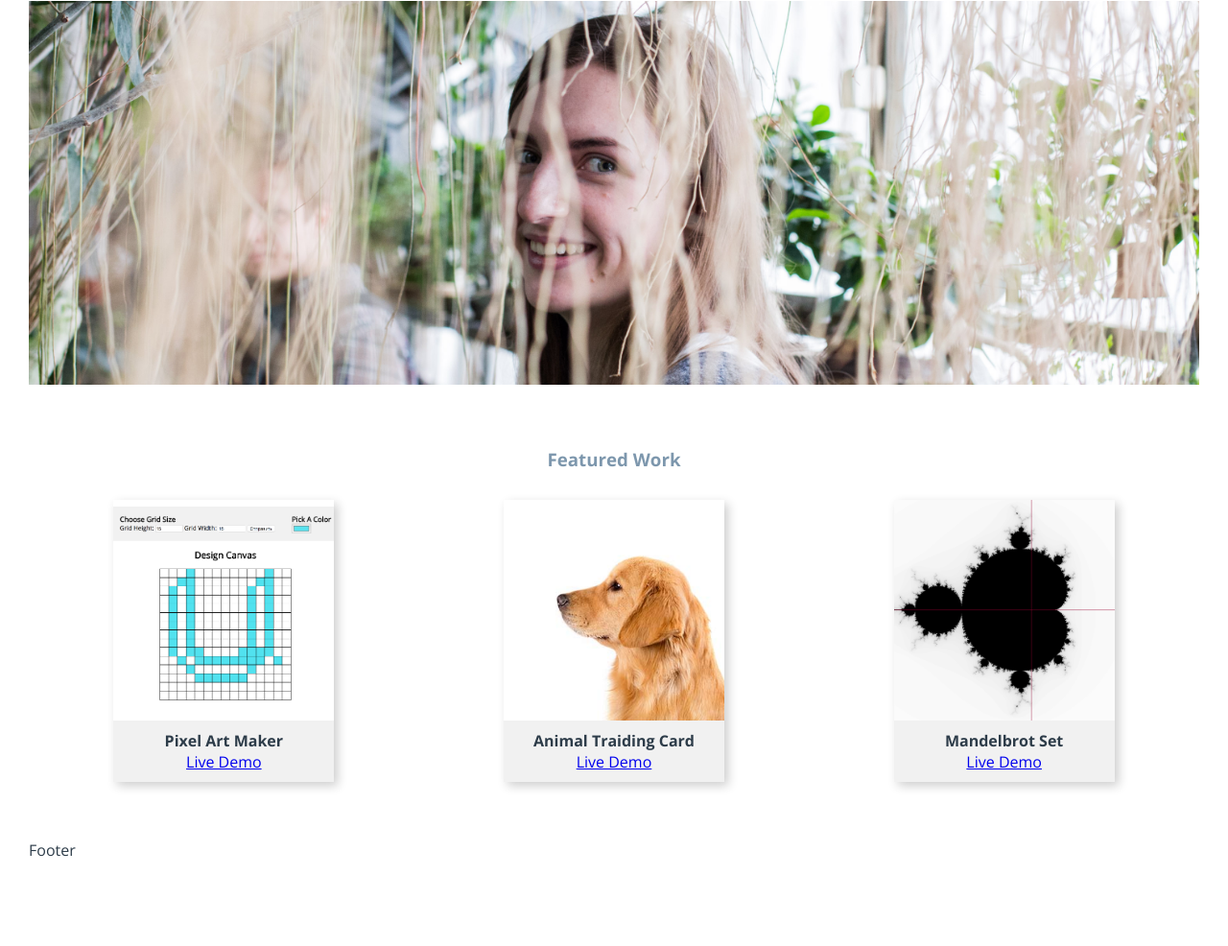
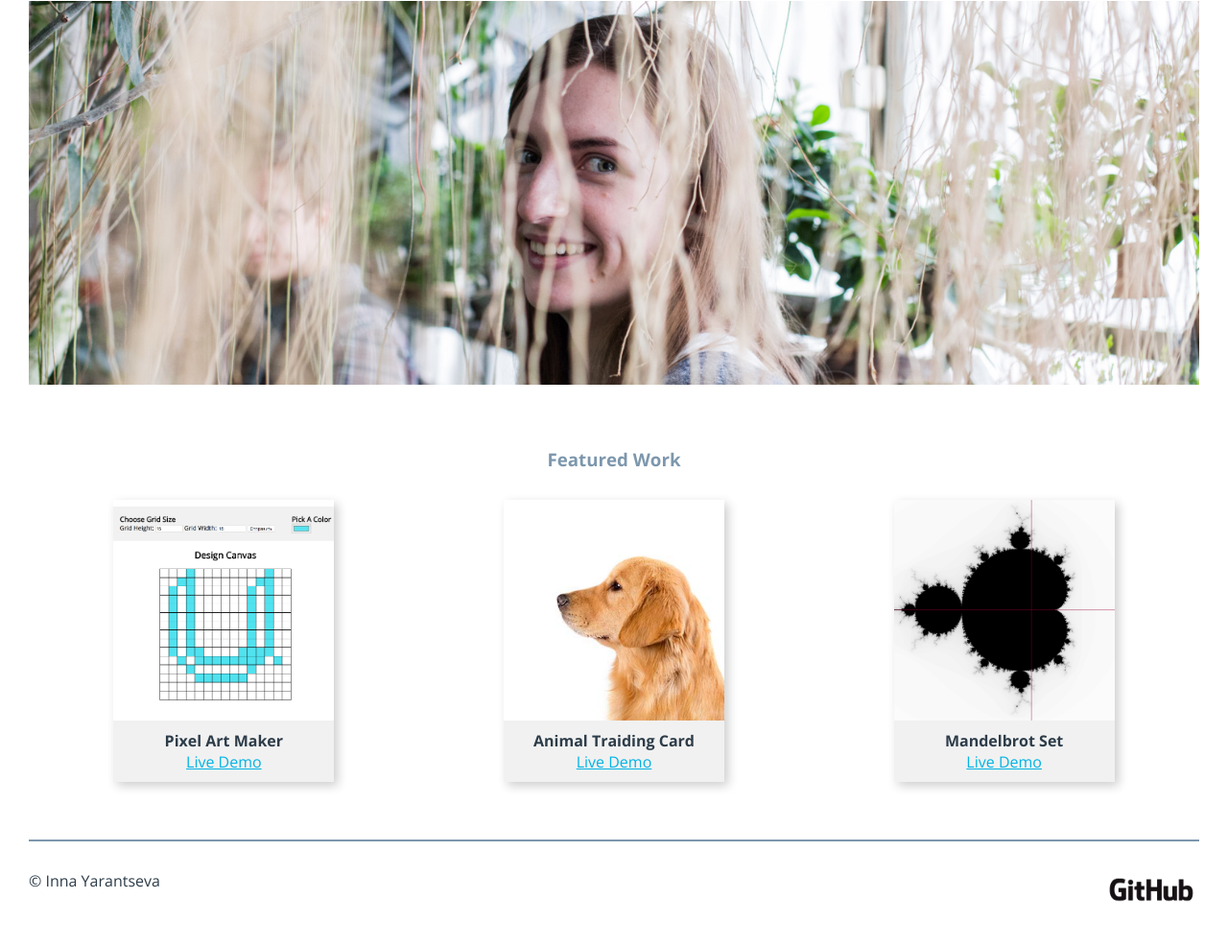
Before and after one commit to innayarantseva/u-portfolio, a plain HTML site: page index.html in a window 1280 px wide. Shown: the part 203-1189 px from the top of the page at 96% size. Before the commit the page ends 1130 px from the top, so only its background shows below. Drawn offline with nearby package versions, Linux system fonts and the light colour scheme.

Commit message:
footer, anchor styles

```diff
--- a/css/style.css
+++ b/css/style.css
@@ -19,6 +19,14 @@ body {
     margin: auto;
 }
 
+a {
+    color: #02b3e4;
+}
+
+a:hover {
+    opacity: .5;
+    transition: opacity ease-in-out, .2s;
+}
 
 /****************************************
     Header Styles
@@ -122,9 +130,17 @@ body {
 ****************************************/
 
 .footer {
+    display: flex;
+    justify-content: space-between;
+    padding: 30px 0;
 
+    border-top: 2px solid #7d97ad;
 }
 
+.footer__img {
+    cursor: pointer;
+    width: 100px;
+}
 
 /****************************************
     Media Queries
@@ -163,6 +179,12 @@ body {
     .content {
         padding: 20px 0;
     }
+
+
+    .footer {
+        flex-direction: column;
+        align-items: center;
+    }
 }
 
 /* Tablets */
--- a/index.html
+++ b/index.html
@@ -62,8 +62,11 @@
             </section>
         </main>
 
-        <footer>
-            Footer
+        <footer class="footer">
+            <p>© Inna Yarantseva</p>
+            <a href="https://github.com/innayarantseva" target="_blank">
+                <img class="footer__img" alt="Github Logo" src="img/GitHub_Logo.png">
+            </a>
         </footer>
     </body>
 </html>
```
Also changed, not shown: img/GitHub_Logo.png (added).
